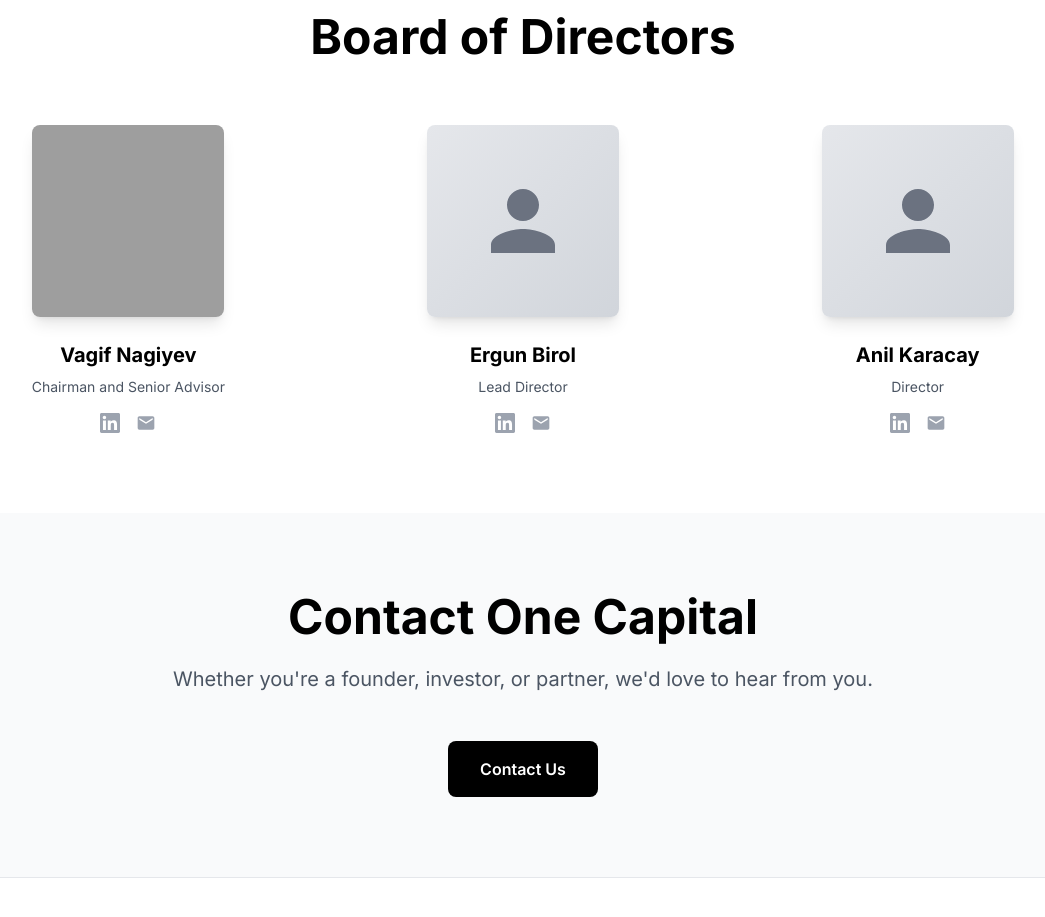
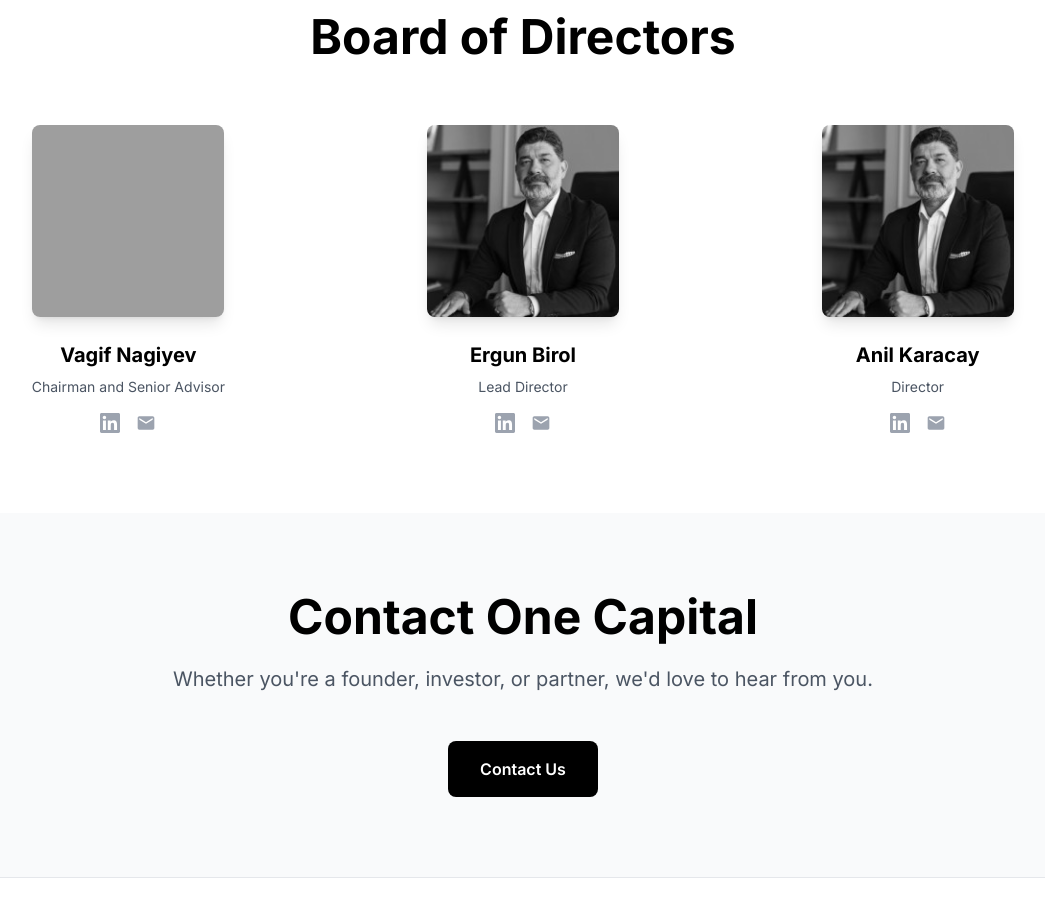
Before and after one commit to yusufsimmsek/one-web, a website: page index.html in a window 1280 px wide. Shown: the part 2083-3000 px from the top of the page, without its empty margins (117-1162 px from the left). Drawn offline with nearby package versions, Linux system fonts and the light colour scheme; grey boxes are pictures that could not be loaded.

Commit message:
Ergun Birol fotoğrafı eklendi

```diff
--- a/index.html
+++ b/index.html
@@ -245,11 +245,9 @@
                     <!-- Photo -->
                     <div class="mb-6">
                         <div class="w-48 h-48 mx-auto rounded-lg overflow-hidden shadow-lg">
-                            <div class="w-full h-full bg-gradient-to-br from-gray-200 to-gray-300 flex items-center justify-center">
-                                <svg class="w-24 h-24 text-gray-500" fill="currentColor" viewBox="0 0 24 24">
-                                    <path d="M12 12c2.21 0 4-1.79 4-4s-1.79-4-4-4-4 1.79-4 4 1.79 4 4 4zm0 2c-2.67 0-8 1.34-8 4v2h16v-2c0-2.66-5.33-4-8-4z"/>
-                                </svg>
-                            </div>
+                            <img src="ergun-birol.jpg"
+                                 alt="Ergun Birol"
+                                 class="w-full h-full object-cover">
                         </div>
                     </div>
 
@@ -274,16 +272,14 @@
 
                 <!-- Team Member 3 -->
                 <div class="group text-center">
-                    <!-- Photo -->
-                    <div class="mb-6">
-                        <div class="w-48 h-48 mx-auto rounded-lg overflow-hidden shadow-lg">
-                            <div class="w-full h-full bg-gradient-to-br from-gray-200 to-gray-300 flex items-center justify-center">
-                                <svg class="w-24 h-24 text-gray-500" fill="currentColor" viewBox="0 0 24 24">
-                                    <path d="M12 12c2.21 0 4-1.79 4-4s-1.79-4-4-4-4 1.79-4 4 1.79 4 4 4zm0 2c-2.67 0-8 1.34-8 4v2h16v-2c0-2.66-5.33-4-8-4z"/>
-                                </svg>
+                        <!-- Photo -->
+                        <div class="mb-6">
+                            <div class="w-48 h-48 mx-auto rounded-lg overflow-hidden shadow-lg">
+                                <img src="ergun-birol.jpg"
+                                     alt="Ergun Birol"
+                                     class="w-full h-full object-cover">
                             </div>
                         </div>
-                    </div>
 
                     <!-- Name and Title -->
                     <h3 class="text-xl font-bold mb-2 text-black">Anil Karacay</h3>
```
Also changed, not shown: ergun-birol.jpg (added).
